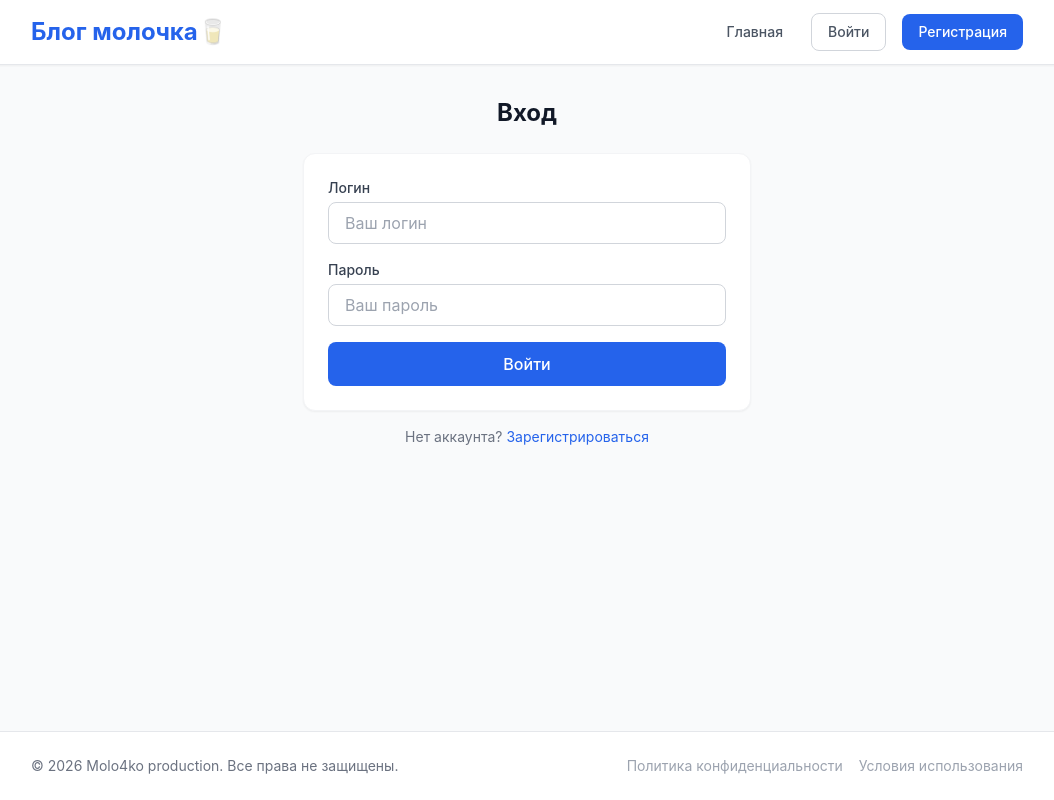
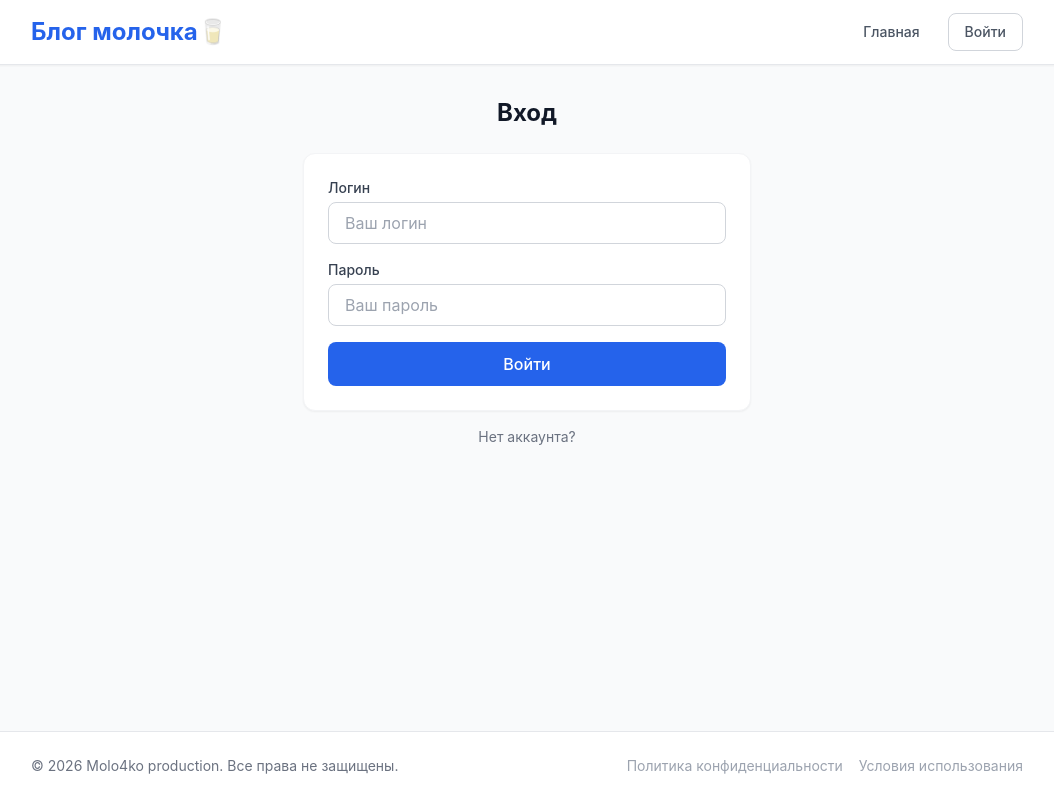
Before and after one commit to vankad24/my_blog, a Vue app in the folder frontend/: page /login in a window 1280 px wide. Shown: the whole page, without its empty margins (113-1167 px from the left). Built offline with nearby package versions, Linux system fonts and the light colour scheme.

Commit message:
Temporarely disable registration

```diff
--- a/frontend/src/components/Navbar.vue
+++ b/frontend/src/components/Navbar.vue
@@ -64,7 +64,7 @@ function handleLogout() {
           </template>
           <template v-else>
             <router-link to="/login" class="btn-secondary text-sm">Войти</router-link>
-            <router-link to="/register" class="btn-primary text-sm">Регистрация</router-link>
+            <!-- <router-link to="/register" class="btn-primary text-sm">Регистрация</router-link> -->
           </template>
         </div>
       </div>
--- a/frontend/src/views/LoginPage.vue
+++ b/frontend/src/views/LoginPage.vue
@@ -73,7 +73,7 @@ async function handleSubmit() {
 
     <p class="text-center text-gray-500 text-sm mt-4">
       Нет аккаунта?
-      <router-link to="/register" class="text-primary-600 hover:underline">Зарегистрироваться</router-link>
+      <!-- <router-link to="/register" class="text-primary-600 hover:underline">Зарегистрироваться</router-link> -->
     </p>
   </div>
 </template>
```
Also changed, not shown: 1 other file (tests, documents, lock files or other folders).
